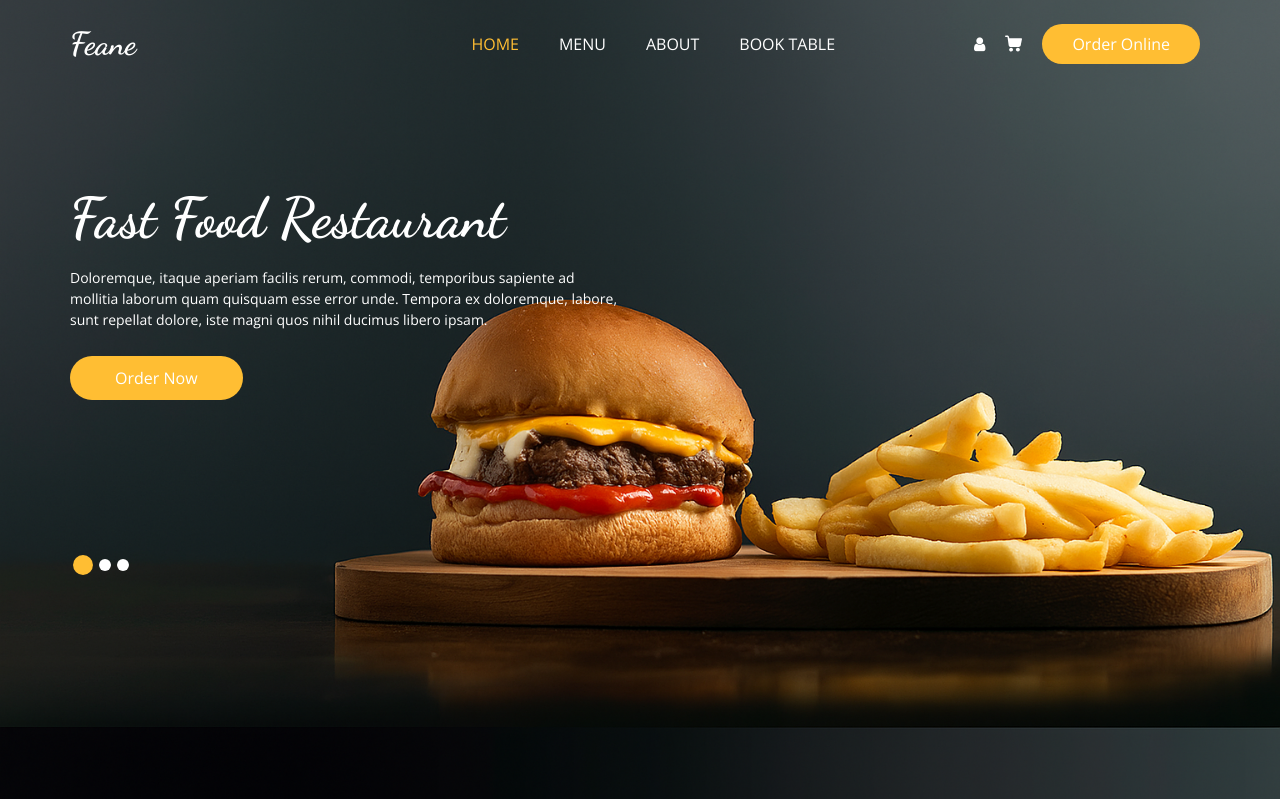
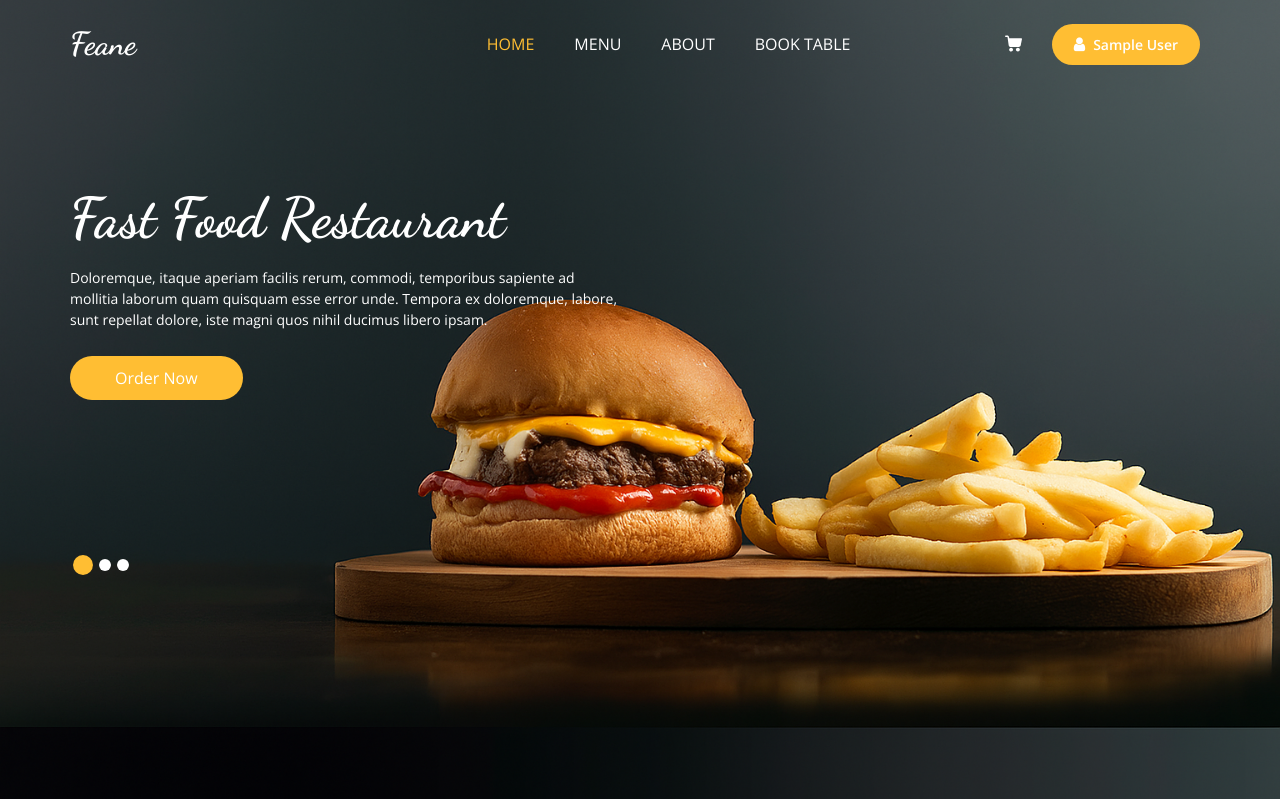
Before and after one commit to Mat0k3/project_web, a PHP site: page / in a window 1280 px wide. Shown: the top 799 px of the page. Run offline with PHP 8.4, Linux system fonts and the light colour scheme; the visitor is signed in with stand-in values (Sample User, id 1); data that the repository does not hold is empty; some libraries are stand-ins or nearby versions.

Commit message:
aggiunta pulsantino utente belo

```diff
--- a/css/style.css
+++ b/css/style.css
@@ -1389,3 +1389,53 @@ a:focus {
 .user_option .cart_link.active svg {
   fill: #ffbe33 !important;
 }
+/* Stili per la sezione utente */
+.user_profile,
+.user_auth {
+  display: flex;
+  align-items: center;
+  margin-left: 10px;
+}
+
+.user_profile .user_link,
+.user_auth .user_link {
+  display: flex;
+  align-items: center;
+  color: white;
+  text-decoration: none;
+  padding: 8px 20px;
+  border-radius: 25px;
+  transition: all 0.3s ease;
+  background-color: #ffbe33;
+  border: 2px solid transparent;
+}
+
+.user_profile .user_link:hover,
+.user_auth .user_link:hover,
+.user_profile .user_link.active,
+.user_auth .user_link.active {
+  background-color: white;
+  color: #ffbe33;
+  border-color: #ffbe33;
+}
+
+.user_name,
+.auth_text {
+  margin-left: 8px;
+  font-size: 14px;
+  font-weight: 600;
+}
+
+/* Responsive per dispositivi mobili */
+@media (max-width: 768px) {
+  .user_name,
+  .auth_text {
+    display: none;
+  }
+
+  .user_profile .user_link,
+  .user_auth .user_link {
+    padding: 8px 12px;
+    border-radius: 50%;
+  }
+}
--- a/index.php
+++ b/index.php
@@ -1,6 +1,12 @@
 <?php
 session_start();
 require_once 'includes/dbh_test.inc.php';
+
+$current_page = basename($_SERVER['PHP_SELF']);
+
+// Controlla se l'utente è loggato (assumendo che usi le sessioni)
+$user_logged_in = isset($_SESSION['utente_id']);
+$user_name = $user_logged_in ? $_SESSION['utente_nome'] : null;
 
 // Funzioni per ottenere ingredienti e allergeni (come in menu.php)
 function getIngredienti(PDO $pdo, int $idProdotto): string {
@@ -510,24 +516,21 @@ if ($_SERVER['REQUEST_METHOD'] === 'POST' && isset($_POST['testo'], $_POST['voto
 
           <div class="collapse navbar-collapse" id="navbarSupportedContent">
             <ul class="navbar-nav  mx-auto ">
-              <li class="nav-item active">
+              <li class="nav-item <?php echo ($current_page == 'index.php') ? 'active' : ''; ?>">
                 <a class="nav-link" href="index.php">Home <span class="sr-only">(current)</span></a>
               </li>
-              <li class="nav-item">
+              <li class="nav-item <?php echo ($current_page == 'menu.php') ? 'active' : ''; ?>">
                 <a class="nav-link" href="menu.php">Menu</a>
               </li>
-              <li class="nav-item">
+              <li class="nav-item <?php echo ($current_page == 'about.php') ? 'active' : ''; ?>">
                 <a class="nav-link" href="about.php">About</a>
               </li>
-              <li class="nav-item">
+              <li class="nav-item <?php echo ($current_page == 'book.php') ? 'active' : ''; ?>">
                 <a class="nav-link" href="book.php">Book Table</a>
               </li>
             </ul>
             <div class="user_option">
-              <a href="register.php" class="user_link">
-                <i class="fa fa-user" aria-hidden="true"></i>
-              </a>
-              <a class="cart_link" href="cart.php">
+              <a class="cart_link <?php echo ($current_page == 'cart.php') ? 'active' : ''; ?>" href="cart.php">
                 <svg version="1.1" id="Capa_1" xmlns="http://www.w3.org/2000/svg" xmlns:xlink="http://www.w3.org/1999/xlink" x="0px" y="0px" viewBox="0 0 456.029 456.029" style="enable-background:new 0 0 456.029 456.029;" xml:space="preserve">
                   <g>
                     <g>
@@ -581,9 +584,23 @@ if ($_SERVER['REQUEST_METHOD'] === 'POST' && isset($_POST['testo'], $_POST['voto
                   </g>
                 </svg>
               </a>
-              <a href="prova_prodotto.php" class="order_online">
-                Order Online
-              </a>
+
+              <!-- Sezione utente con nome se loggato -->
+              <?php if ($user_logged_in): ?>
+                <div class="user_profile">
+                  <a href="login.php" class="user_link <?php echo ($current_page == 'utente.php'||$current_page == 'dashboard_dinamica.php'||$current_page == 'login.php') ? 'active' : ''; ?>">
+                    <i class="fa fa-user" aria-hidden="true"></i>
+                    <span class="user_name"><?php echo htmlspecialchars($user_name); ?></span>
+                  </a>
+                </div>
+              <?php else: ?>
+                <div class="user_auth">
+                  <a href="login.php" class="user_link <?php echo ($current_page == 'login.php' || $current_page == 'register.php') ? 'active' : ''; ?>">
+                    <i class="fa fa-user" aria-hidden="true"></i>
+                    <span class="auth_text">Accedi</span>
+                  </a>
+                </div>
+              <?php endif; ?>
             </div>
           </div>
         </nav>
--- a/login.php
+++ b/login.php
@@ -99,7 +99,7 @@ if ($_SERVER["REQUEST_METHOD"] == "POST") {
 <?php include 'header.php'; ?>
 
 <div class="register-wrapper">
-  <div class="register-card">
+  <div class="register-card spazio">
     <h3 class="text-center mb-4">Login</h3>
 
     <?php if ($errore): ?>
--- a/register.php
+++ b/register.php
@@ -87,7 +87,7 @@ if ($_SERVER["REQUEST_METHOD"] == "POST") {
 <?php include 'header.php'; ?>
 
 <div class="register-wrapper">
-  <div class="register-card">
+  <div class="register-card spazio">
     <h3 class="text-center mb-4">Registrazione</h3>
 
     <?php if ($errore): ?>
```
Also changed, not shown: header.php (+21 -6 lines).
